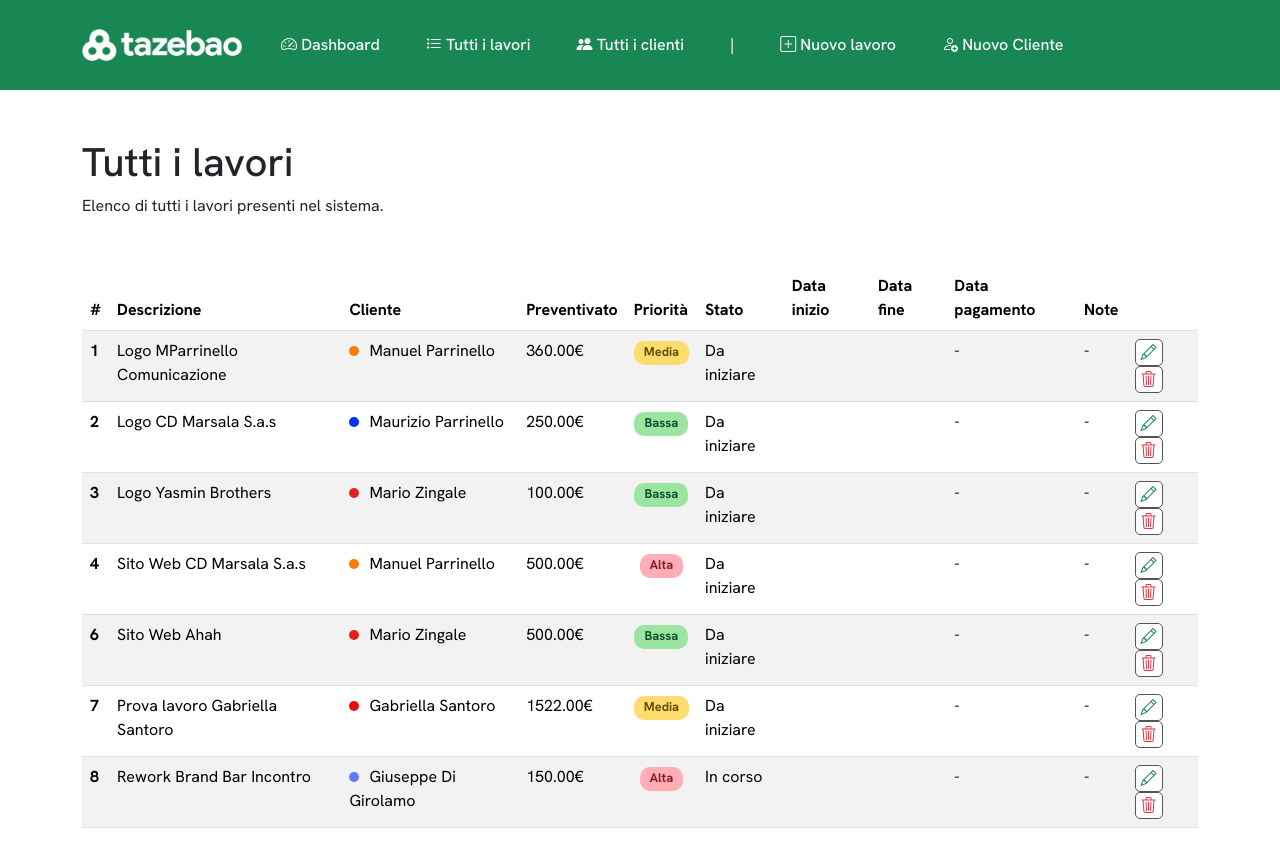
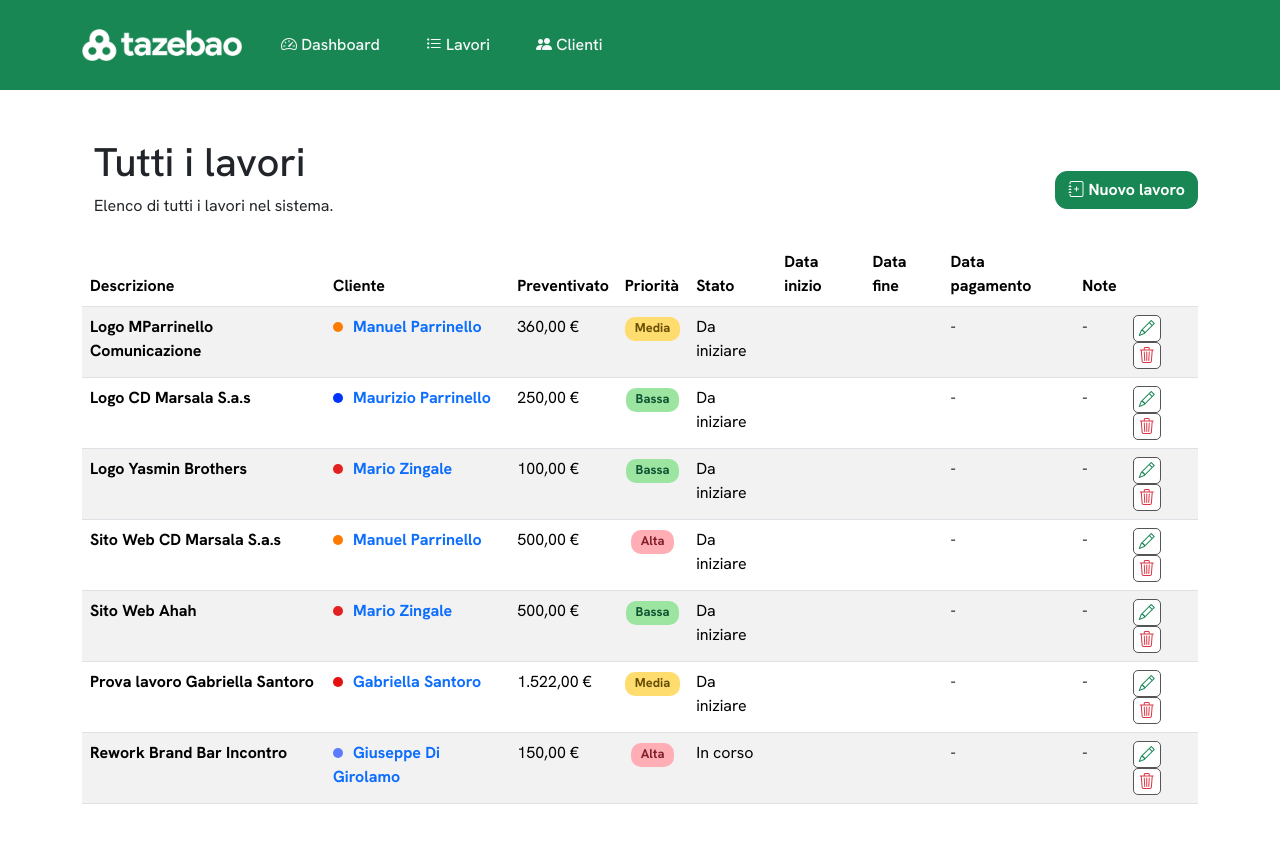
Before and after one commit to manuelparrinello/tazebao, a Flask app: page /lavori in a window 1280 px wide. After the commit the page ends 804 px from the top, so only its background shows below. Run offline with Flask 3, Linux system fonts and the light colour scheme; some web fonts are replaced.

Commit message:
"nuove modifiche 2026"

```diff
--- a/app.py
+++ b/app.py
@@ -1,33 +1,51 @@
-from flask import Flask, jsonify, render_template, request, flash, redirect
+from flask import Flask, jsonify, render_template, request, redirect
 from flask_cors import CORS
+from babel.numbers import format_currency
 import os
 from flask_sqlalchemy import SQLAlchemy
+
 
 app = Flask(__name__)
 
 basedir = os.path.abspath(os.path.dirname(__file__))
-db_path = os.path.join(basedir, 'app.db')
-app.config['SQLALCHEMY_DATABASE_URI'] = 'sqlite:///' + db_path
-app.config['SQLALCHEMY_TRACK_MODIFICATIONS'] = False
+db_path = os.path.join(basedir, "app.db")
+app.config["SQLALCHEMY_DATABASE_URI"] = "sqlite:///" + db_path
+app.config["SQLALCHEMY_TRACK_MODIFICATIONS"] = False
 db = SQLAlchemy(app)
 CORS(app)
 
+
+def format_euro(value):
+    try:
+        return (
+            f"{value:,.2f}".replace(",", "X").replace(".", ",").replace("X", ".") + " €"
+        )
+    except (TypeError, ValueError):
+        return "0,00 €"
+
+
+app.jinja_env.filters["euro"] = format_euro
+
+
 # DEFINE DATABASE MODELS HERE IF NEEDED --------------------
 class Cliente(db.Model):
-    __tablename__ = 'clienti'
+    __tablename__ = "clienti"
     id = db.Column(db.Integer, primary_key=True)
     name = db.Column(db.String(100), nullable=False)
     email = db.Column(db.String(100), nullable=False)
     telefono = db.Column(db.String(20), nullable=False)
-    lavori = db.relationship('Lavoro', backref='cliente', lazy=True, cascade="all, delete, delete-orphan")
+    lavori = db.relationship(
+        "Lavoro", backref="cliente", lazy=True, cascade="all, delete, delete-orphan"
+    )
     note = db.Column(db.Text, nullable=True)
     colore = db.Column(db.String(20), nullable=True)
 
     def __repr__(self):
         return f"<Cliente {self.name}>"
 
+
 class Lavoro(db.Model):
-    __tablename__ = 'lavori'
+    __tablename__ = "lavori"
     id = db.Column(db.Integer, primary_key=True)
     descrizione = db.Column(db.String(200), nullable=False)
     data_inizio = db.Column(db.Date, nullable=True)
@@ -36,59 +54,71 @@ class Lavoro(db.Model):
     stato = db.Column(db.String(50), nullable=True)
     priorita = db.Column(db.String(50), nullable=True)
     preventivato = db.Column(db.Float, nullable=True)
-    cliente_id = db.Column(db.Integer, db.ForeignKey('clienti.id'), nullable=False)
+    cliente_id = db.Column(db.Integer, db.ForeignKey("clienti.id"), nullable=False)
     note = db.Column(db.Text, nullable=True)
 
     def __repr__(self):
         return f"<Lavoro {self.descrizione}>"
 
+
 # CREATE DATABASE TABLES IF THEY DON'T EXIST ----------------
 with app.app_context():
     db.create_all()
 
+
 # DEFINE ROUTES HERE --------------------------------------
 # Home route
-@app.route('/')
+@app.route("/")
 def index():
-    return(render_template('index.html', title='Home', description='Welcome to the Home Page', path=db_path))
+    return render_template(
+        "index.html", title="Home", description="Welcome to the Home Page", path=db_path
+    )
+
 
 # Nuovo cliente route
-@app.route('/cliente/new', methods=['GET', 'POST'])
+@app.route("/clienti/new", methods=["GET", "POST"])
 def nuovo_cliente():
-    if request.method == 'POST':
-        nomeCliente = request.form.get('nomeCliente').title()
-        telefono = request.form.get('telefono')
-        email = request.form.get('email').lower()
-        note = request.form.get('note')
-        colore = request.form.get('colore')
+    if request.method == "POST":
+        nomeCliente = request.form.get("nomeCliente").title()
+        telefono = request.form.get("telefono")
+        email = request.form.get("email").lower()
+        note = request.form.get("note")
+        colore = request.form.get("colore")
         # Aggiungi il nuovo cliente al database
         nuovo_cliente = Cliente(
-            name=nomeCliente,
-            telefono=telefono,
-            email=email,
-            note=note,
-            colore=colore
+            name=nomeCliente, telefono=telefono, email=email, note=note, colore=colore
         )
         db.session.add(nuovo_cliente)
         db.session.commit()
-        return jsonify({'message': 'Cliente aggiunto con successo!'}), 201
+        return jsonify({
+                    "message": "Cliente aggiunto con successo!",
+                    "data": {
+                        "nome": nomeCliente,
+                        "telefono" : telefono,
+                        "email" : email,
+                        "note" : note,
+                        "colore" : colore
+                    },
+                }), 201
 
-    if request.method == 'GET':
-        return render_template('cliente_new.html')
+
+    if request.method == "GET":
+        return render_template("cliente_new.html")
+
 
 # Nuovo lavoro route
-@app.route('/lavoro/new', methods=['GET', 'POST'])
+@app.route("/lavori/new", methods=["GET", "POST"])
 def nuovo_lavoro():
-    if request.method == 'POST':
-        descrizione = request.form.get('descrizione')
-        data_inizio = request.form.get('data_inizio')
-        data_fine = request.form.get('data_fine')
-        data_pagamento = request.form.get('data_pagamento')
-        cliente_id = request.form.get('cliente_id')
-        priorita = request.form.get('priorita')
-        stato = request.form.get('stato')
-        preventivato = request.form.get('preventivato')
-        note = request.form.get('note')
+    if request.method == "POST":
+        descrizione = request.form.get("descrizione")
+        data_inizio = request.form.get("data_inizio")
+        data_fine = request.form.get("data_fine")
+        data_pagamento = request.form.get("data_pagamento")
+        cliente_id = request.form.get("cliente_id")
+        priorita = request.form.get("priorita")
+        stato = request.form.get("stato")
+        preventivato = request.form.get("preventivato")
+        note = request.form.get("note")
 
         # Aggiungi il nuovo lavoro al database
         nuovo_lavoro = Lavoro(
@@ -100,53 +130,63 @@ def nuovo_lavoro():
             priorita=priorita,
             stato=stato,
             preventivato=preventivato,
-            note=note
+            note=note,
         )
         db.session.add(nuovo_lavoro)
         db.session.commit()
-        return jsonify({'message': 'Lavoro aggiunto con successo!'}), 201
+        return jsonify({"message": "Lavoro aggiunto con successo!",
+                        "data" : {
+                            "descrizione" : descrizione,
+                            "data_inizio" : data_inizio,
+                            "data_fine" : data_fine,
+                            "data_pagamento" : data_pagamento,
+                            "cliente_id" : cliente_id,
+                            "priorita" : priorita,
+                            "stato" : stato,
+                            "preventivato" : preventivato,
+                            "note" : note
+                        }}), 201
 
-    if request.method == 'GET':
+    if request.method == "GET":
         clienti_list = Cliente.query.all()
-        return render_template('lavoro_new.html', clienti=clienti_list)
+        return render_template("lavoro_new.html", clienti=clienti_list)
+
 
 # Lavori LISTA
-@app.route('/lavori')
+@app.route("/lavori")
 def lavori():
     lavori_list = Lavoro.query.all()
-    return render_template('lavori.html', lavori=lavori_list)
+    return render_template("lavori.html", lavori=lavori_list)
+
 
 # Clienti LISTA
-@app.route('/clienti')
+@app.route("/clienti")
 def clienti():
     clienti_list = Cliente.query.all()
-    return render_template('clienti.html', clienti=clienti_list)
+    return render_template("clienti.html", clienti=clienti_list)
+
 
 # Cliente SINGLE PAGE
-@app.route('/clienti/<int:cliente_id>')
+@app.route("/clienti/<int:cliente_id>")
 def cliente_page(cliente_id):
     cliente = Cliente.query.get_or_404(cliente_id)
-    return render_template('cliente.html', cliente=cliente)
+    return render_template("cliente.html", cliente=cliente)
+
 
 # Cliente DELETE
-@app.route('/clienti/delete/<int:cliente_id>')
+@app.route("/clienti/delete/<int:cliente_id>")
 def cliente_delete(cliente_id):
     cliente = Cliente.query.get_or_404(cliente_id)
     db.session.delete(cliente)
     db.session.commit()
-    return jsonify('Cliente eliminato')
+    return jsonify("Cliente eliminato")
 
-# Cliente EDIT
-@app.route('/clienti/edit/<int:cliente_id>')
-def cliente_edit(cliente_id):
-    cliente = Cliente.query.get_or_404(id=cliente_id)
-    return redirect('/cliente/new')
 
 # TESTING
-@app.route('/test')
+@app.route("/test")
 def test():
-    return render_template('base.html')
+    return render_template("base.html")
 
 
-if __name__ == '__main__':
+if __name__ == "__main__":
     app.run(debug=True)
--- a/static/css/style.css
+++ b/static/css/style.css
@@ -1,13 +1,13 @@
-@import url('https://fonts.googleapis.com/css2?family=Baskervville:ital,wght@0,400..700;1,400..700&family=Hanken+Grotesk:ital,wght@0,100..900;1,100..900&display=swap');
+@import url("https://fonts.googleapis.com/css2?family=Baskervville:ital,wght@0,400..700;1,400..700&family=Hanken+Grotesk:ital,wght@0,100..900;1,100..900&display=swap");
 
 * {
-    font-family: 'Hanken Grotesk', sans-serif !important;
+  font-family: "Hanken Grotesk", sans-serif !important;
 }
 
-body {
+/*body {
   opacity: 0;
-    transition: opacity .3s ease-in;
-}
+  transition: opacity 0.1s ease-in;
+}*/
 
 body.loaded {
   opacity: 1;
@@ -20,6 +20,16 @@ body.loaded {
 .btn-primary {
   background-color: #198754 !important;
   border-color: #198754 !important;
+  font-weight: bold;
+}
+
+.btn-primary:hover {
+  background-color: #0d6efd !important;
+  border-color: #0d6efd !important;
+}
+
+.btn {
+  border-radius: 12px!important;
 }
 
 .action-icon {
@@ -71,7 +81,6 @@ body.loaded {
   margin-right: 10px;
   border-radius: 100%;
   height: 10px;
-
 }
 
 .prio-pill {
--- a/static/js/app.js
+++ b/static/js/app.js
@@ -33,14 +33,14 @@ const nuovoClienteApp = Vue.createApp({
       formData.append("note", this.note);
 
       // Invio della richiesta POST al server
-      fetch("/cliente/new", {
+      fetch("/clienti/new", {
         method: "POST",
         body: formData,
       }).then((response) => {
         if (response.ok) {
           // Reindirizzamento alla pagina dei clienti dopo il successo
           window.alert("Cliente creato con successo!");
-          window.location.href = "/clienti";
+          //window.location.href = "/clienti";
         } else {
           console.error("Errore durante la creazione del cliente.");
         }
@@ -79,7 +79,7 @@ const nuovoLavoroApp = Vue.createApp({
       formData.append("priorita", this.priorita);
       formData.append("preventivato", this.preventivato);
       formData.append("cliente", this.cliente);
-      fetch("/lavoro/new", {
+      fetch("/lavori/new", {
         method: "POST",
         body: formData,
       }).then((response) => {
@@ -93,3 +93,15 @@ const nuovoLavoroApp = Vue.createApp({
     },
   },
 }).mount("#formLavoro");
+
+
+/*--------------------*/
+/*  MODIFICA CLIENTE  */
+/*--------------------*/
+const modificaCliente = Vue.createApp({
+  data() {
+    return {
+    }
+  },
+  methods : {}
+})
--- a/templates/_navbar.html
+++ b/templates/_navbar.html
@@ -1,6 +1,6 @@
 <!-- NAVBAR DESKTOP -->
 <nav class="navbar navbar-expand-lg navbar-dark bg-primary d-none d-lg-flex">
-    <div class="container">
+    <div class="container d-inline-flex justify-content-space-between">
         <a class="navbar-brand" href="">
             <img class="mobile-nav-logo px-0" src="{{ url_for('static', filename='img/logo_light.png')}}" alt="">
         </a>
@@ -12,19 +12,10 @@
                         <i class="bi bi-speedometer2"></i>&nbsp;Dashboard</a></li>
 
                         <li class="nav-item"><a class="nav-link text-light fw-medium" href="{{ url_for('lavori') }}">
-                                <i class="bi bi-list-task"></i>&nbsp;Tutti i lavori</a></li>
+                                <i class="bi bi-list-task"></i>&nbsp;Lavori</a></li>
 
                         <li class="nav-item"><a class="nav-link text-light fw-medium" href="{{ url_for('clienti') }}">
-                                <i class="bi bi-people-fill"></i>&nbsp;Tutti i clienti</a></li>
-
-                        <li class="nav-item nav-link text-light fw-medium">|</li>
-
-                        <li class="nav-item"><a class="nav-link text-light fw-medium" href="{{ url_for('nuovo_lavoro') }}">
-                                <i class="bi bi-plus-square"></i></i>&nbsp;Nuovo lavoro</a></li>
-
-                        <li class="nav-item"><a class="nav-link text-light fw-medium" href="{{ url_for('nuovo_cliente') }}">
-                                <i class="bi bi-person-add"></i>&nbsp;Nuovo Cliente</a></li>
-
+                                <i class="bi bi-people-fill"></i>&nbsp;Clienti</a></li>
             </ul>
         </div>
     </div>
@@ -74,19 +65,6 @@
                 </a>
             </li>
 
-            <li class="nav-item">
-                <a class="nav-link text-light fw-medium" href="{{ url_for('nuovo_cliente') }}"
-                    data-bs-target="#mobileMenuWrapper">
-                    <i class="bi bi-person-add"></i>&nbsp;Nuovo Cliente
-                </a>
-            </li>
-
-            <li class="nav-item">
-                <a class="nav-link text-light fw-medium" href="{{ url_for('clienti') }}"
-                    data-bs-target="#mobileMenuWrapper">
-                    <i class="bi bi-people-fill"></i>&nbsp;Tutti i clienti
-                </a>
-            </li>
 
         </ul>
     </div>
--- a/templates/base.html
+++ b/templates/base.html
@@ -4,7 +4,7 @@
 <head>
     <meta charset="UTF-8">
     <meta name="viewport" content="width=device-width, initial-scale=1.0">
-    <title>{% block title %}{% endblock %} - Tazebao</title>
+    <title>{% block title %}{% endblock %} | Tazebao</title>
 
     <!-- CSS globale -->
     <link rel="stylesheet" href="https://cdn.jsdelivr.net/npm/bootstrap@5.3.3/dist/css/bootstrap.min.css"
@@ -32,9 +32,9 @@
     <script src="https://code.jquery.com/jquery-3.7.1.slim.js"
         integrity="sha256-UgvvN8vBkgO0luPSUl2s8TIlOSYRoGFAX4jlCIm9Adc=" crossorigin="anonymous"></script>
     <script>
-        window.addEventListener("load", () => {
+        /*window.addEventListener("load", () => {
             document.body.classList.add("loaded");
-        });
+        });*/
     </script>
 
 </body>
--- a/templates/cliente.html
+++ b/templates/cliente.html
@@ -8,6 +8,7 @@
 </p>
 
 <div class="container p-0 mt-5">
+    <h4 class="fw-bold">Lavori associati</h4>
     <table class="table table-striped" id="tabellaLavori">
         <thead>
             <tr>
@@ -29,7 +30,7 @@
                 <tr>
                     <th scope="row">{{ lavoro.id }}</th>
                     <td>{{ lavoro.descrizione }}</td>
-                    <td>{{ lavoro.preventivato }}</td>
+                    <td>{{ lavoro.preventivato | euro }}</td>
                     <td class="text-center"><span class="prio-pill">{{ lavoro.priorita }}</span></td>
                     <td>{{ lavoro.stato if lavoro.stato else '-' }}</td>
                     <td>{{ lavoro.data_inizio if lavoro.data_inizio else '-' }}</td>
--- a/templates/cliente_new.html
+++ b/templates/cliente_new.html
@@ -40,7 +40,7 @@
                     <div class="col">
                         <label class="form-label" for="telefono">Note</label>
                         <textarea name="note" v-model="note" class="form-control"></textarea>
-                        <button class="mt-4 btn btn-success" @click="submitForm">Salva cliente</button>
+                        <button class="mt-4 btn btn-primary" @click="submitForm">Salva cliente</button>
                     </div>
                 </div>
 
@@ -50,7 +50,7 @@
             <!-- PREVIEW CARD -------------------------------->
             <div class="col-4">
                 <div class="card h-100"
-                    style="border: none!important; border-left: solid 1px rgb(205, 205, 205); border-radius: 0!important;">
+                    style="border: none!important;">
                     <div class="card-body px-4 py-3 text-center">
                         <span class="circle-propic" :style="{ backgroundColor: colore }">[[ inizialiNome ]]</span>
                         <!-- Nome Cliente -->
--- a/templates/lavori.html
+++ b/templates/lavori.html
@@ -4,14 +4,21 @@
 
 {% block content %}
 
-<h1>Tutti i lavori</h1>
-<p class="mb-4">Elenco di tutti i lavori presenti nel sistema.</p>
+<div class="row mx-auto w-100 display-flex align-items-center justify-content-space-between">
+    <div class="col-4">
+        <h1>Tutti i lavori</h1>
+        <p class="mb-4">Elenco di tutti i lavori nel sistema.</p>
+    </div>
+    <div class="col-8 d-inline-flex justify-content-end px-0">
+        <a href="{{ url_for('nuovo_lavoro') }}"><button class="btn btn-primary"><span><i class="bi bi-journal-plus"></i></span>&nbsp;Nuovo lavoro</button></a>
+    </div>
+</div>
 
-<div class="container p-0 mt-5">
+
+<div class="container p-0 mt-0">
     <table class="table table-striped" id="tabellaLavori">
         <thead>
             <tr>
-                <th scope="col">#</th>
                 <th scope="col">Descrizione</th>
                 <th scope="col">Cliente</th>
                 <th scope="col">Preventivato</th>
@@ -29,12 +36,10 @@
             {% if lavori %}
             {% for lavoro in lavori %}
             <tr>
-                <th scope="row">{{ lavoro.id }}</th>
-                <td>{{ lavoro.descrizione }}</td>
+                <td><span class="fw-bold">{{ lavoro.descrizione }}</span></td>
                 <td><span class="cliente-bullet"
-                        style="background-color: {{ lavoro.cliente.colore }} !important;"></span>{{ lavoro.cliente.name
-                    }}</td>
-                <td>{{ "%.2f€"|format(lavoro.preventivato) }}</td>
+                        style="background-color: {{ lavoro.cliente.colore }} !important;"></span><a href="/clienti/{{lavoro.cliente.id}}" class="fw-bold text-decoration-none">{{ lavoro.cliente.name}}</a></td>
+                <td>{{ lavoro.preventivato | euro }}</td>
                 <td class="text-center"><span class="prio-pill">{{ lavoro.priorita }}</span></td>
                 <td>{{ lavoro.stato if lavoro.stato else '-' }}</td>
                 <td>{{ lavoro.data_inizio if lavoro.data_inizio else '' }}</td>
```
Also changed, not shown: templates/clienti.html (+15 -11 lines), templates/lavoro_new.html (+9 -5 lines), app.db. Lines whose indentation alone changed are shown as unchanged.
